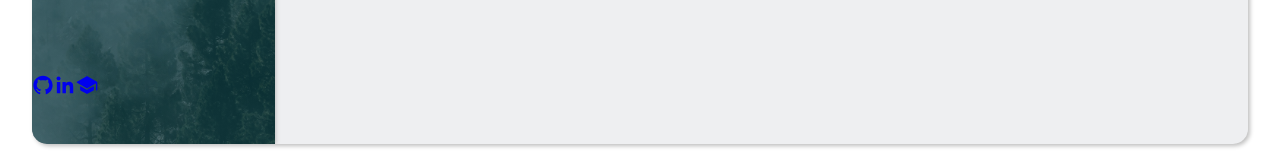
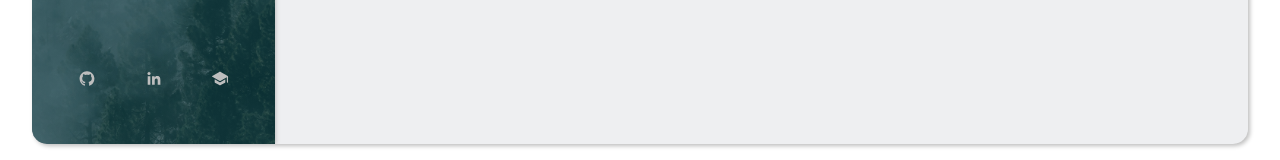
Before and after one commit to AnnaKuliga/anna-kuliga, a React (Create React App) app: page / in a window 1280 px wide. Shown: the part 631-791 px from the top of the page. Built offline with nearby package versions, Linux system fonts and the light colour scheme.

Commit message:
styled the social media component

```diff
--- a/src/components/Body/Body.css
+++ b/src/components/Body/Body.css
@@ -1,6 +1,6 @@
 :root {
-  --primaryColor: hsl(27, 59%, 35%);
-  --hoverColor: #dec483;
+  --primaryColor: #deff58;
+  --hoverColor: #e0f780;
   --paleColor: hsl(54, 75%, 89%);
   --whiteColor: hsl(0, 0%, 100%);
   --blackColor: hsl(0, 0%, 18%);
--- a/src/components/Body/Body.scss
+++ b/src/components/Body/Body.scss
@@ -1,6 +1,6 @@
 :root {
-  --primaryColor: hsl(27, 59%, 35%);
-  --hoverColor: #dec483;
+  --primaryColor: #deff58;
+  --hoverColor: #e0f780;
   --paleColor: hsl(54, 75%, 89%);
   --whiteColor: hsl(0, 0%, 100%);
   --blackColor: hsl(0, 0%, 18%);
--- a/src/components/Side Bar/Sidebar.css
+++ b/src/components/Side Bar/Sidebar.css
@@ -75,4 +75,19 @@
 .sideBar .menuDiv .menuLists .listItem:hover::before {
   height: 100%;
   transition: 0.3s ease;
+}
+.sideBar .sideBarCard .social {
+  align-items: center;
+  display: flex;
+  justify-content: space-evenly;
+  margin-bottom: 5px;
+}
+.sideBar .sideBarCard .social a .icon {
+  color: var(--greyText);
+  padding-bottom: 5px;
+}
+.sideBar .sideBarCard .social a .icon:hover {
+  color: var(--primaryColor);
+  transition: 0.3 ease-in-out;
+  transform: translate(10%);
 }/*# sourceMappingURL=Sidebar.css.map */
--- a/src/components/Side Bar/Sidebar.jsx
+++ b/src/components/Side Bar/Sidebar.jsx
@@ -87,7 +87,7 @@ const Sidebar = () => {
           </a>
           <a
             href="https://www.shecodes.io/graduates/57519-anna-kuliga"
-            title="Anna Kuliga LinkedIn"
+            title="Anna Kuliga SheCodes"
             target="_blank"
             rel="noreferrer"
           >
--- a/src/components/Side Bar/Sidebar.scss
+++ b/src/components/Side Bar/Sidebar.scss
@@ -86,4 +86,26 @@
       }
     }
   }
+
+  .sideBarCard {
+    .social {
+      align-items: center;
+      display: flex;
+      justify-content: space-evenly;
+      margin-bottom: 5px;
+
+      a {
+        .icon {
+          color: var(--greyText);
+          padding-bottom: 5px;
+
+          &:hover {
+            color: var(--primaryColor);
+            transition: 0.3 ease-in-out;
+            transform: translate(10%);
+          }
+        }
+      }
+    }
+  }
 }
```
Also changed, not shown: 2 other files (tests, documents, lock files or other folders).
